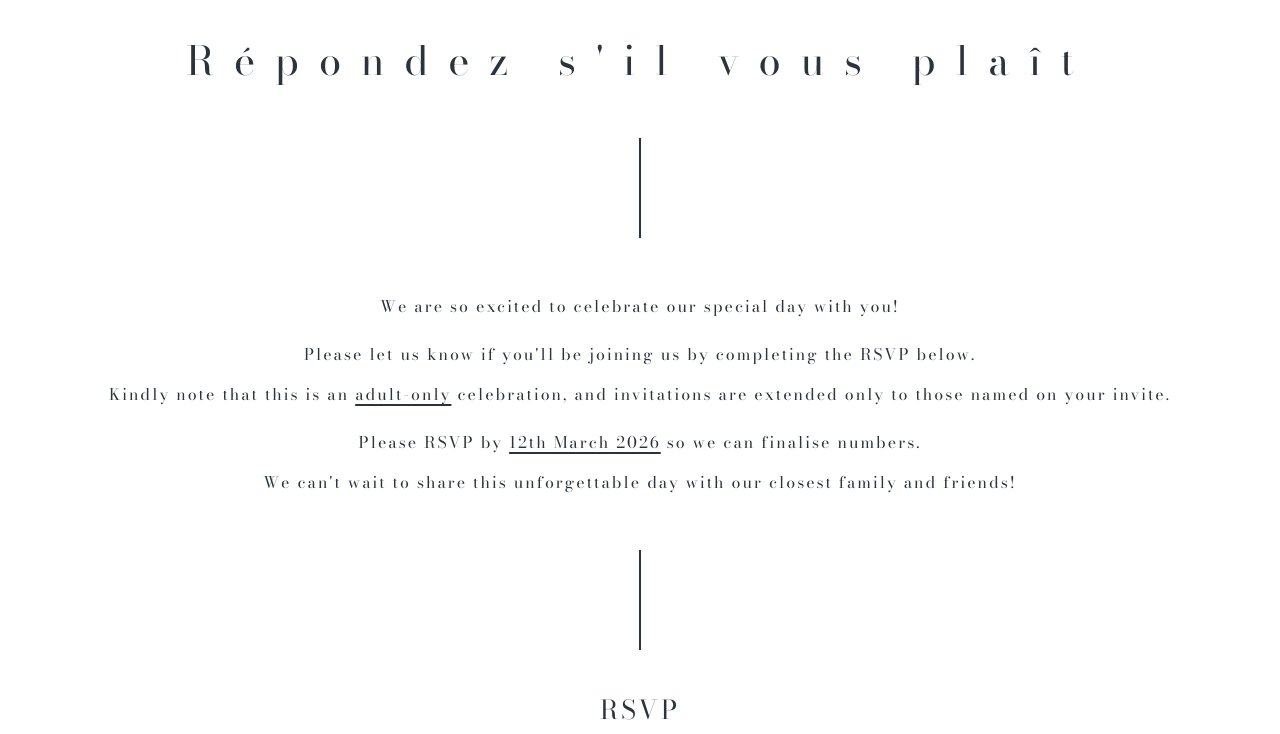
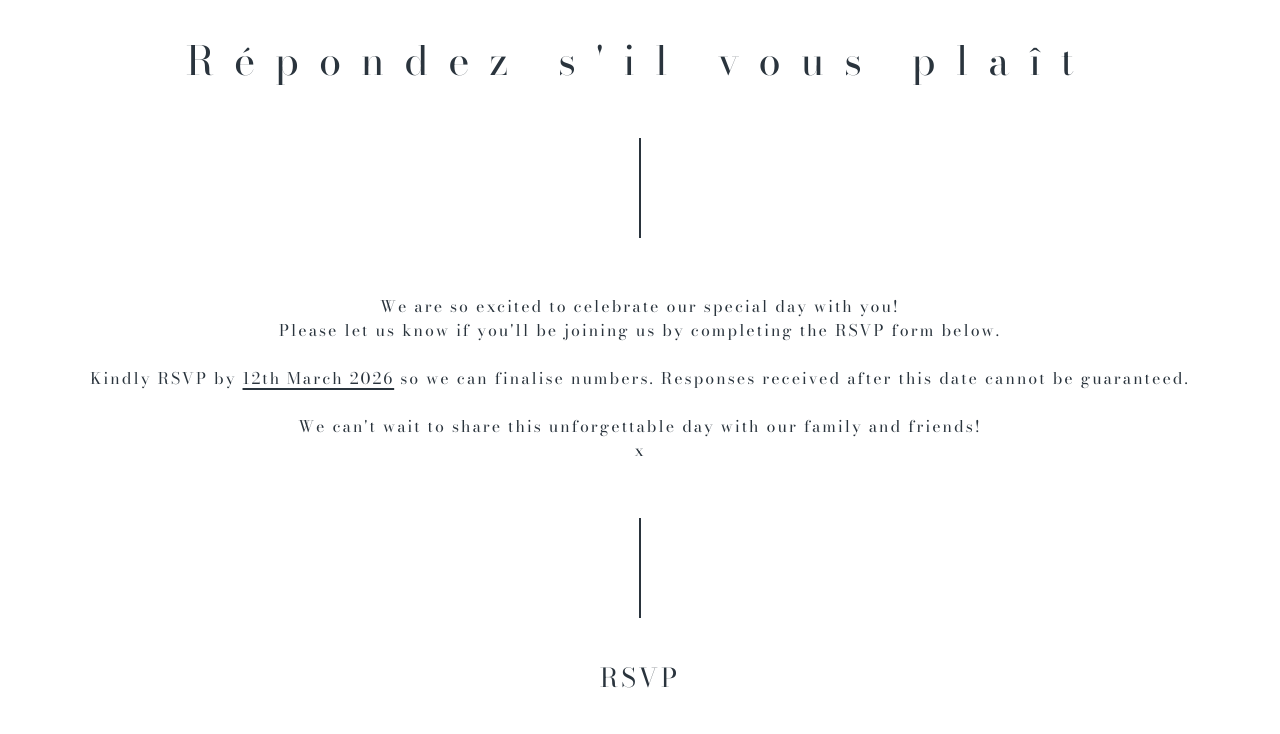
Before and after one commit to Esteph27/wedding-website, a Flask app: page /rsvp in a window 1280 px wide. Shown: the top 734 px of the page. Run offline with Flask 3, Linux system fonts and the light colour scheme; the visitor is signed in with stand-in values (Sample User, id 1); parts of the project's set-up code (start-up, migrations or seed data) failed here and were passed over; some web fonts are replaced.

Commit message:
Update rsvp.html

```diff
--- a/templates/rsvp.html
+++ b/templates/rsvp.html
@@ -14,18 +14,19 @@
 <!-- rsvp info and welcome message -->
 <div class="info">
     <div>
-        <p>We are so excited to celebrate our special day with you!
-            <br><br>
-            Please let us know if you'll be joining us by completing the RSVP below.
-        </p>
         <p>
-            Kindly note that this is an <span class="underline">adult-only</span> celebration,
-            and invitations are extended only to those named on your invite.
-            <br><br>
-            Please RSVP by <span class="underline">12th March 2026</span> so we can finalise numbers.
-        </p>
-        <p>
-            We can't wait to share this unforgettable day with our closest family and friends!
+            We are so excited to celebrate our special day with you!
+            <br>
+            Please let us know if you'll be joining us by completing the RSVP form below.
+            <br>
+            <br>
+            Kindly RSVP by <span class="underline">12th March 2026</span> so we can finalise numbers.
+            Responses received after this date cannot be guaranteed.
+            <br>
+            <br>
+            We can't wait to share this unforgettable day with our family and friends!
+            <br>
+            x
         </p>
     </div>
 </div>
@@ -98,25 +99,31 @@
 
     <!-- if "no" selected -->
     <div id="guestNotAttending" class="hidden-section">
-        <p>We'll miss you, but thank you for letting us know.
-            <br>
-            x
-        </p>
-    </div>
-
-    <!-- after submission -->
-    <div id="postRsvpOptions" class="hidden-section">
-        <h3>Thank you!</h3>
         <p>Your RSVP has been sent.
             <br>
-            We look forward to celebrating with you!
+            We'll miss you, but thank you for letting us know.
             <br>
             x
         </p>
         <div class="container">
             <div class="vertical-line"></div>
         </div>
-        <a id="rsvpAnother" class="page-link">RSVP for someone else?</a>
+        <a class="rsvp-another page-link">RSVP for someone else?</a>
+    </div>
+
+    <!-- if "yes" selected -->
+    <div id="postRsvpOptions" class="hidden-section">
+        <h3>Thank you!</h3>
+        <p>Your RSVP has been sent.
+            <br>
+            We can't wait to celebrate with you!
+            <br>
+            x
+        </p>
+        <div class="container">
+            <div class="vertical-line"></div>
+        </div>
+        <a class="rsvp-another page-link">RSVP for someone else?</a>
     </div>
 
     <!-- return home -->
```
